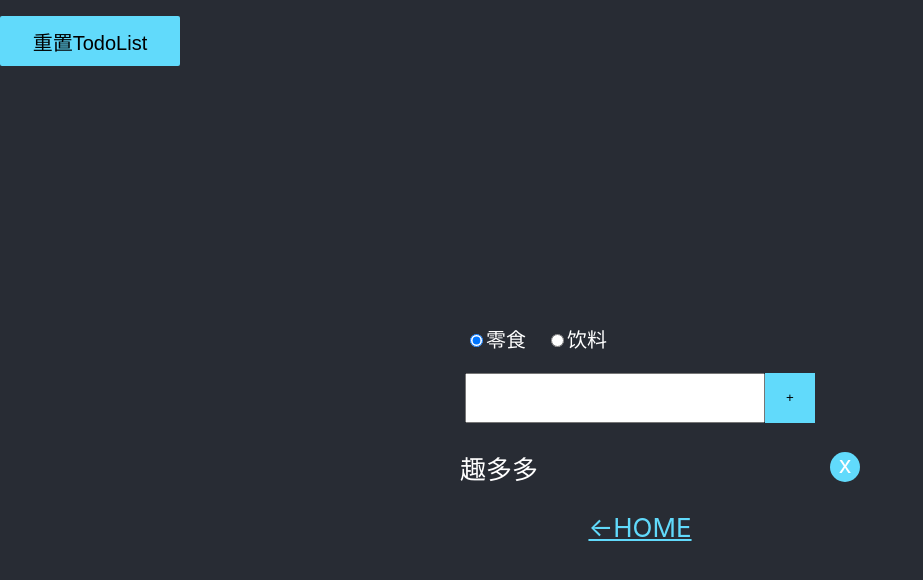
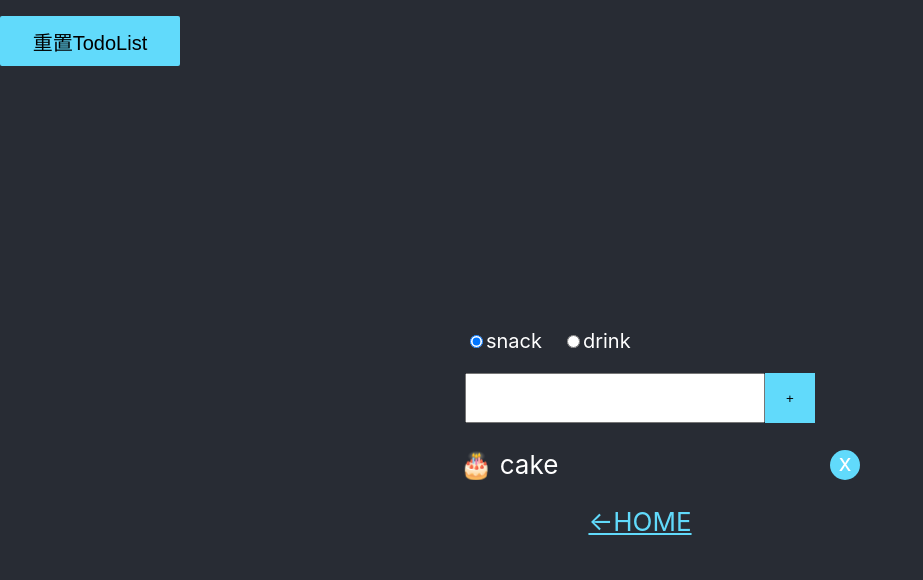
Before and after one commit to Holybasil/recoil-todolist, a React app: page /todo in a window 1280 px wide. Shown: the top 580 px of the page, without its empty margins (0-923 px from the left). Built offline with nearby package versions, Linux system fonts and the light colour scheme.

Commit message:
change language

```diff
--- a/src/Home/index.js
+++ b/src/Home/index.js
@@ -11,7 +11,7 @@ const Home = () => {
   const todoList = useRecoilValue(todoListState);
   return (
     <div className={styles.page}>
-      <p>今日TodoList.</p>
+      <p>Today TodoList</p>
       <ul className={styles.todoList}>
         {todoList.map((item, index) => (
           <li key={index} className={styles.todoListItem}>
--- a/src/Todo/index.js
+++ b/src/Todo/index.js
@@ -43,7 +43,7 @@ const Todo = () => {
             checked={todoType === "snack"}
             onChange={(e) => setTodoType(e.target.value)}
           ></input>
-          <label htmlFor="snack">零食</label>
+          <label htmlFor="snack">snack</label>
         </div>
         <div className={styles.typeOption}>
           <input
@@ -54,7 +54,7 @@ const Todo = () => {
             checked={todoType === "drink"}
             onChange={(e) => setTodoType(e.target.value)}
           ></input>
-          <label htmlFor="drink">饮料</label>
+          <label htmlFor="drink">drink</label>
         </div>
       </div>
 
--- a/src/store.js
+++ b/src/store.js
@@ -3,13 +3,18 @@ import { atom, selector } from "recoil";
 export const todoListTypeState = atom({
   key: "todoListTypeState",
   default: "snack",
+})
+
+export const todoListTypeListState = atom({
+  key: "todoListTypeListState",
+  default: ["snack", "drink"],
 });
 
 export const todoListState = atom({
   key: "todoListState",
   default: [
-    { type: "snack", content: "趣多多" },
-    { type: "drink", content: "肥宅快乐水" },
+    { type: "snack", content: "🎂 cake" },
+    { type: "drink", content: "🍶 water" },
   ],
 });
 
```
